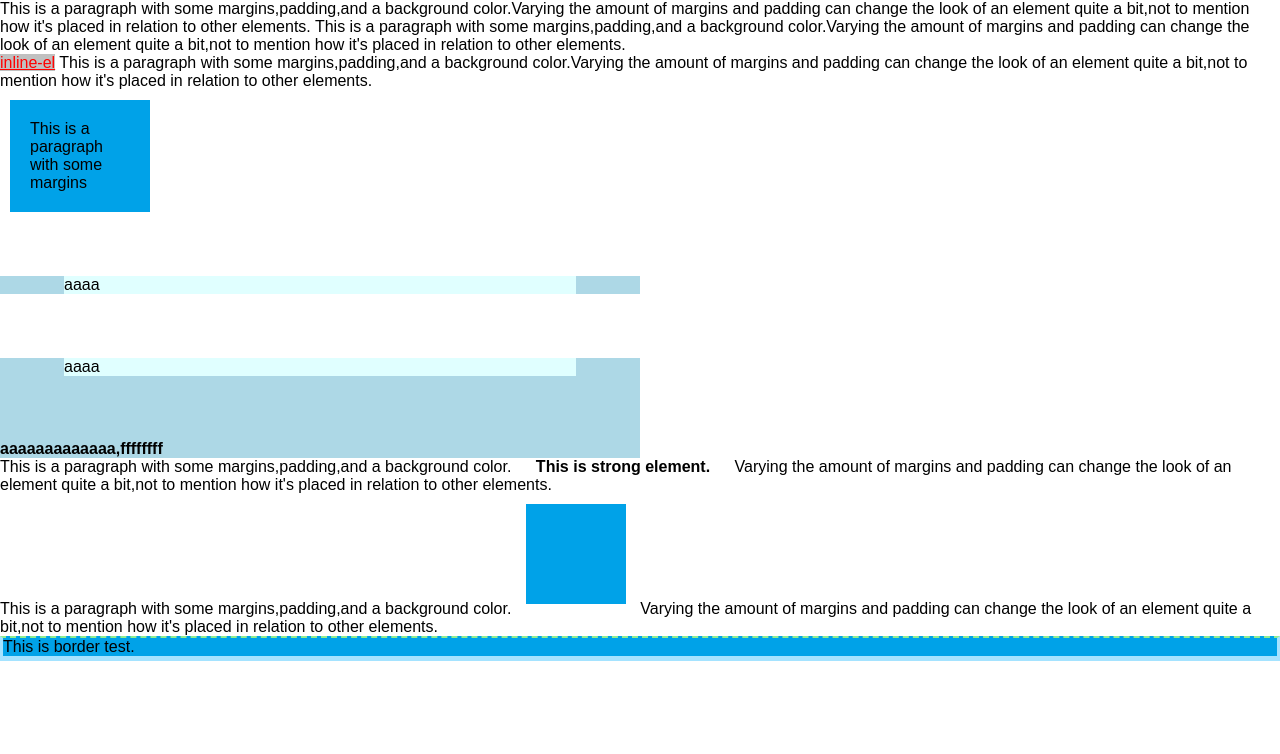
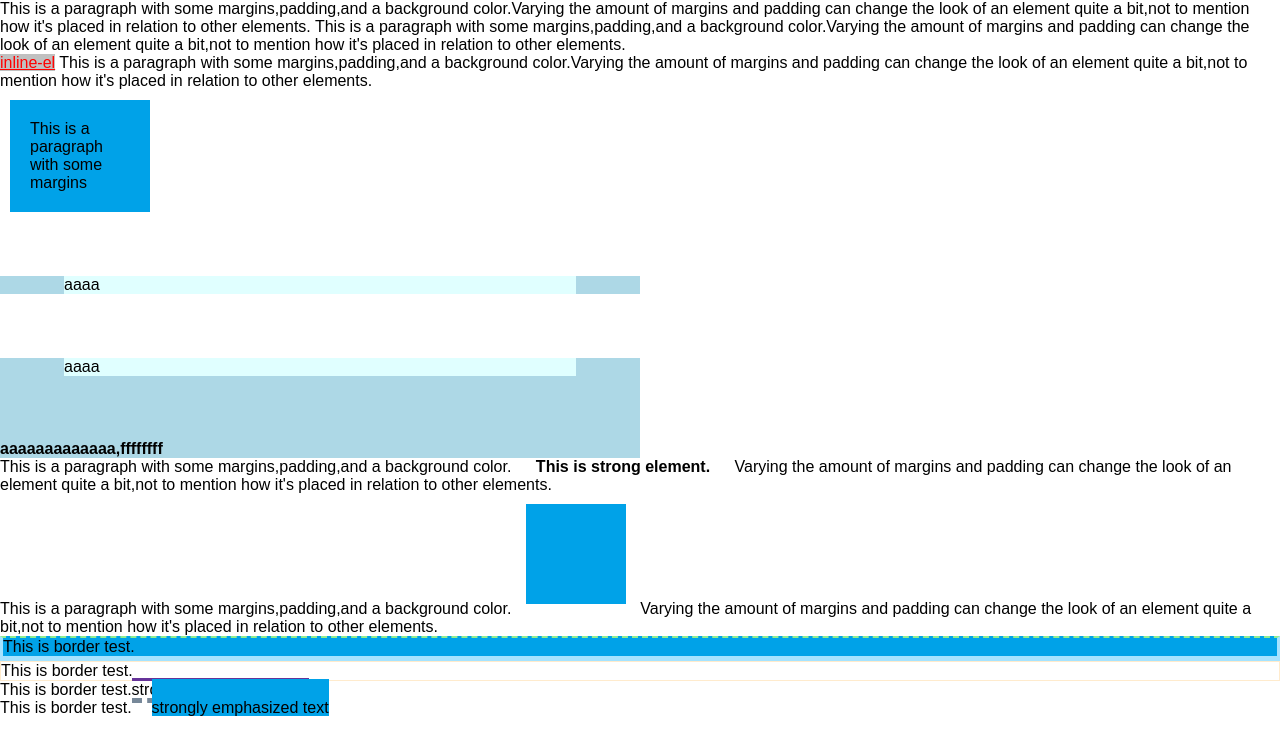
Before and after one commit to Liiked/css-guide-learning, a website: page ch8_padding_margin_border/index.html in a window 1280 px wide. Drawn offline with Linux system fonts and the light colour scheme.

Commit message:
ch8 最后一点点

```diff
--- a/ch8_padding_margin_border/css/index.css
+++ b/ch8_padding_margin_border/css/index.css
@@ -56,3 +56,18 @@
 .border {
     border-top: dashed 2px lightgreen;
 }
+
+.border-1 {
+    border: blanchedalmond 1px solid;
+}
+
+.border-inline span {
+    border-top: 3px solid rebeccapurple;
+    border-bottom: 5px dashed lightslategray;
+}
+
+.border-inline-1 span {
+    padding-top: 20px;
+    margin: 20px;
+    background: url("../block.png")
+}
--- a/ch8_padding_margin_border/index.html
+++ b/ch8_padding_margin_border/index.html
@@ -30,6 +30,9 @@
         other elements.
     </p>
     <div class="border">This is border test.</div>
+    <div class="border-1">This is border test.</div>
+    <div class="border-inline">This is border test.<span>strongly emphasized text</span></div>
+    <div class="border-inline-1">This is border test.<span>strongly emphasized text</span></div>
 </body>
 
 </html>
```
